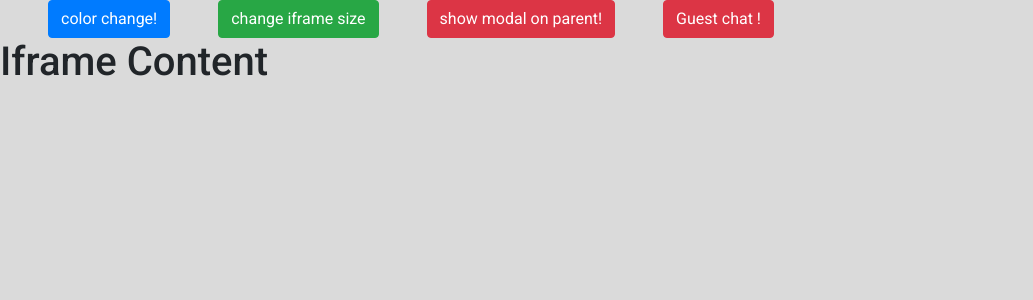
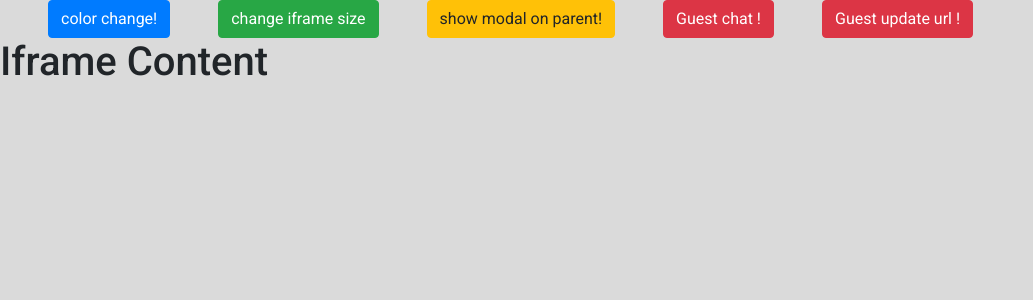
Before and after one commit to drleewarden/MICRO_FRONTEND, an Angular app in the folder IFRAME-HOST/: page /battery in a window 1280 px wide. Shown: the top 300 px of the page, without its empty margins (0-1033 px from the left). Built offline with nearby package versions, Linux system fonts and the light colour scheme.

Commit message:
change url of parent

```diff
--- a/IFRAME-HOST/src/app/battery/battery.component.html
+++ b/IFRAME-HOST/src/app/battery/battery.component.html
@@ -1,12 +1,13 @@
 <button class="btn btn-primary ml-5" (click)="runAction()" id="change-colour">color change!</button>
 <button  class="btn btn-success ml-5" (click)="changeSize()" id="iframeResize">change iframe size</button>
-<button  class="btn btn-danger ml-5" (click)="openParentModal()" id="parent-modal">show modal on parent!</button>
+<button  class="btn btn-warning ml-5" (click)="openParentModal()" id="parent-modal">show modal on parent!</button>
 <button  class="btn btn-danger ml-5" (click)="dirMessageGuest()" id="guestChat">Guest chat !</button>
+<button  class="btn btn-danger ml-5" (click)="changeUrl()" id="urlChange">Guest update url !</button>
+
 <!-- <button type="button" class="btn btn-primary" data-toggle="modal" data-target="#exampleModal">
     Launch demo modal
   </button> -->
 
 <div id="text-update">
     <h1>{{textUpdate}}</h1>
-
 </div>
--- a/IFRAME-HOST/src/app/battery/battery.component.ts
+++ b/IFRAME-HOST/src/app/battery/battery.component.ts
@@ -28,7 +28,9 @@ export class BatteryComponent {
             .map((id: string) => this.document.getElementById(`${id}`))
             .find((e) => !!e);
     }
-
+  private changeUrl(){
+    parent.document.location.replace("http://localhost:4200/guest");
+  }
     constructor(
 
       @Inject(DOCUMENT) private document) {
@@ -58,7 +60,7 @@ export class BatteryComponent {
 
     }
     public openParentModal(){
-        let type = 'MODAL';
+        let type: string = 'MODAL';
         let payload = {
             message:{
                 heading:'this text is coming from the iframe',
@@ -79,7 +81,7 @@ export class BatteryComponent {
         }
     }
     public dirMessageGuest(){
-        var ifrm = parent.document.getElementById('iframe-container-2');
+        var ifrm: any = parent.document.getElementById('iframe-container-2');
         var win = ifrm.contentWindow; // reference to iframe 2 window
         // var doc = ifrm.contentDocument? ifrm.contentDocument: ifrm.contentWindow.document;
         win.postMessage({ messageType: 'local-storage-change', payload: undefined }, 'http://localhost:4200')
```
